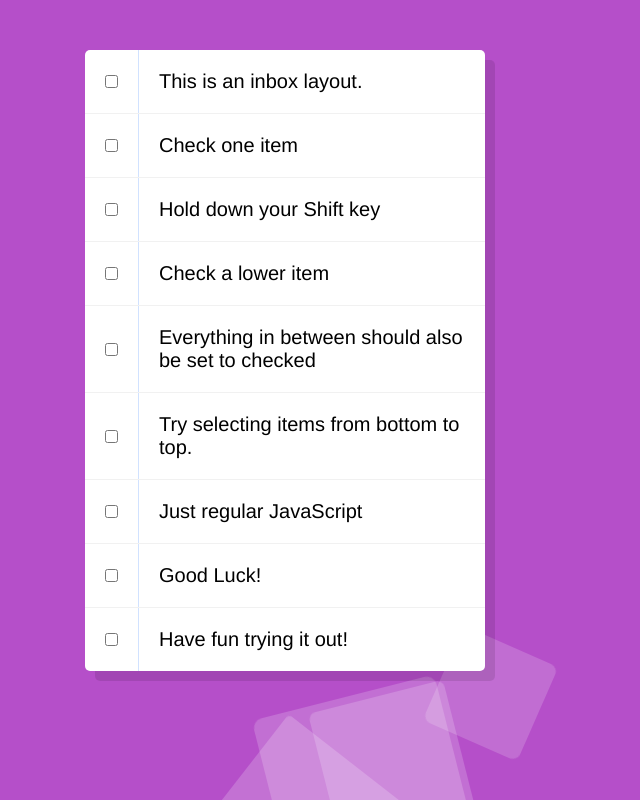
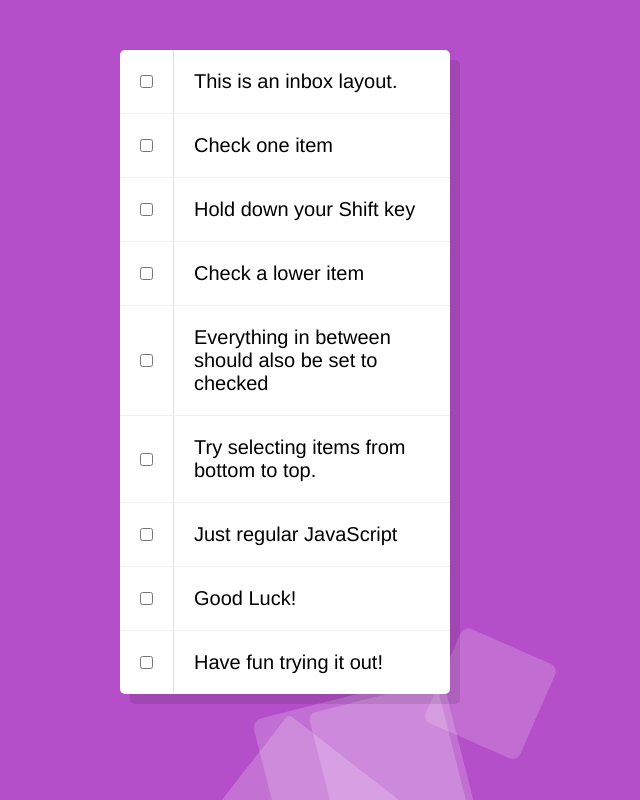
Before and after one commit to Magic1vy/check-multiply-checkboxes, a plain HTML site: page index.html in a window 1280 px wide. Shown: the whole page, without its empty margins (355-995 px from the left). Drawn offline with Linux system fonts and the light colour scheme.

Commit message:
style.css

```diff
--- a/style.css
+++ b/style.css
@@ -1,6 +1,5 @@
 body{
     font-family: sans-serif;
-    background: #00ccff;
 }
 @keyframes animate {
     0%{
@@ -14,7 +13,6 @@ body{
         border-radius: 50%;
     }
 }
-
 .background {
     position: fixed;
     width: 100vw;
@@ -37,10 +35,6 @@ body{
     animation: animate 19s linear infinite;
 
 }
-
-
-
-
 .background li:nth-child(0) {
     left: 3%;
     width: 153px;
@@ -112,7 +106,7 @@ body{
     animation-delay: 22s;
 }
 .inbox {
-    max-width: 400px;
+    max-width: 330px;
     margin: 50px auto;
     background: white;
     border-radius: 5px;
```
